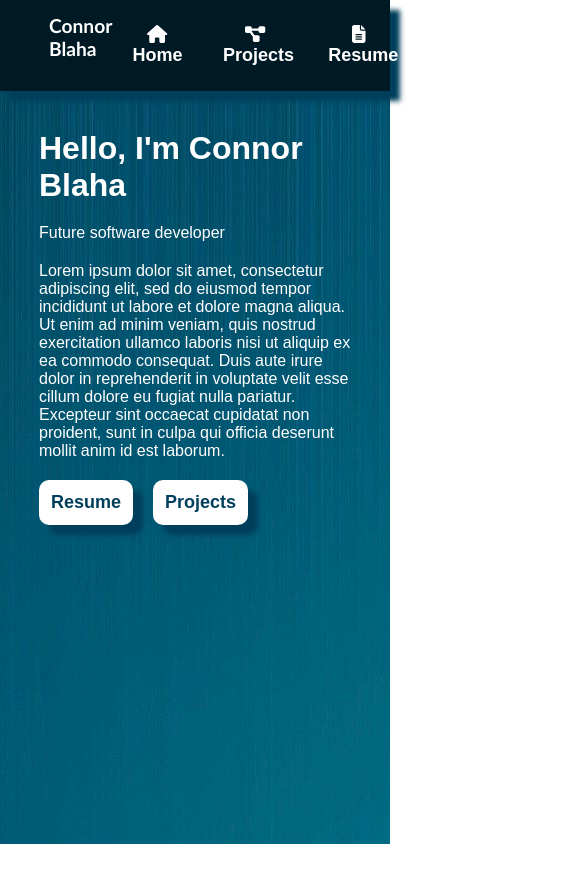
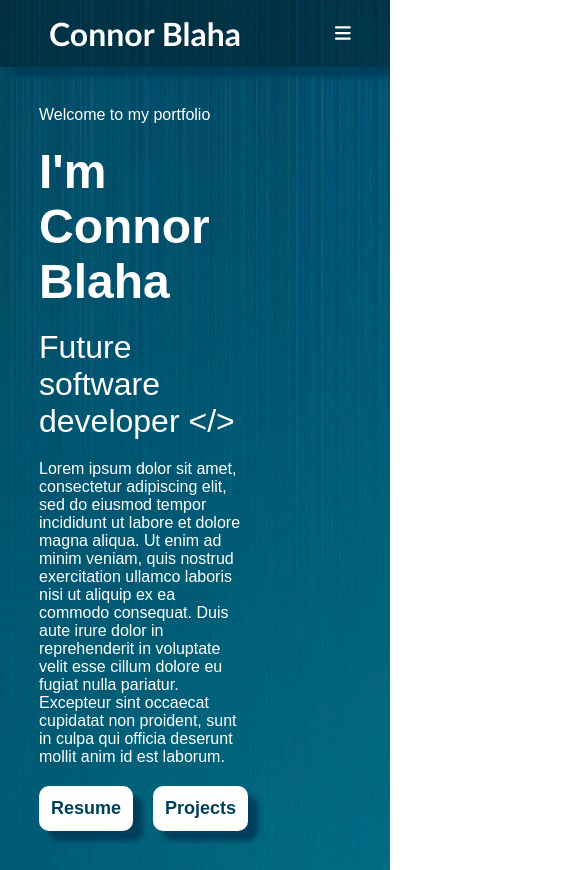
Before and after one commit to SunCh1p/PersonalWebsite, a React (Vite) app in the folder client/: page / in a window 390 px wide. Shown: the top 870 px of the page, 585 px wide, since content can reach past the window. Before the commit the page ends 844 px from the top, so only its background shows below. Built offline with nearby package versions, Linux system fonts and the light colour scheme; the HTML template or start-up script is replaced by a standard one.

Commit message:
implemented hamburger menu without drop down animation

```diff
--- a/client/src/App.css
+++ b/client/src/App.css
@@ -40,9 +40,44 @@
   padding-right: 10%;
   padding-top: 1%;
   padding-bottom: 1%;
-  backdrop-filter: blur(4.8px);
   box-shadow: 10px 10px 5px var(--secondary);
-  background-color: var(--primary);
+  background: rgba(0, 26, 37, 0.5);
+  backdrop-filter: blue(10px);
+  flex-wrap: wrap;
+}
+
+.hamburger{
+  display: none;
+  font-size: 1rem;
+  cursor: pointer;
+  color: var(--textAccent);
+  font-size: large;
+}
+
+.navButtons{
+  display: flex;
+  flex-direction:row;
+  align-items: center;
+  justify-content: center;
+
+}
+
+.navButtons.open{
+  display: flex;
+}
+
+@media (max-width: 920px) {
+  .navButtons {
+    display: none;
+    flex-direction: column;
+    width: 100%;
+  }
+  .hamburger{
+    display: flex;
+    align-items: center;
+    justify-content: center;
+  }
+
 }
 
 /*Stylding for custom button component*/
@@ -97,11 +132,13 @@
   font-size: large;
   box-shadow: 10px 10px 5px var(--secondary);
   backdrop-filter: blur(4.8px);
-  transition: transform 0.3s ease;
+  transition: transform 0.3s ease, background-color 0.3s ease, color 0.3s ease;
 }
 
 .customBoxButton:hover{
   border: 2px solid var(--textAccent);
+  background-color: var(--secondary);
+  color: white;
   transform: scale(1.1) translateY(-1px);
   cursor: pointer;
 
@@ -110,13 +147,22 @@
 /*Styling for generic horizontal container*/
 .hContainer{
   display: flex;
+  flex-direction: row;
+  gap: 20px;
+}
+
+.hContainerCentered{
+  display: flex;
+  flex-direction: row;
   align-items: center;
+  justify-content: center;
   gap: 20px;
 }
 
 .vContainer{
   display: flex;
-  align-items: center;
+  flex-direction: column;
+  justify-content: center;
   gap: 20px;
 }
 
@@ -127,8 +173,16 @@
 
 .titleHighlight{
   color: var(--textAccent);
-  font-size: larger;
+  font-size: xx-large;
   font-weight: 900;
   padding: 10px;
   font-family:'Gill Sans', 'Gill Sans MT', Calibri, 'Trebuchet MS', sans-serif;
 }
+
+.title{
+  font-size: 3rem;
+}
+
+.subtitle{
+  font-size: 2rem;
+}
--- a/client/src/components/navbar.jsx
+++ b/client/src/components/navbar.jsx
@@ -1,24 +1,31 @@
-import React from "react";
+import React, {useState} from "react";
 import { useNavigate } from 'react-router-dom';
 import Button from './button';
 import { FontAwesomeIcon } from '@fortawesome/react-fontawesome';
-import { faHome, faProjectDiagram, faFileAlt, faUser, faEnvelope, faBlog } from '@fortawesome/free-solid-svg-icons';
+import { faBars, faHome, faProjectDiagram, faFileAlt, faUser, faEnvelope, faBlog } from '@fortawesome/free-solid-svg-icons';
 function NavBar(){
+  const [open, setOpen] = useState(false);
   const navigate = useNavigate();
+
   function handleClick(page){
+    setOpen(false);
     navigate(page)
   }
-
+  function toggleMenu(){
+    setOpen(!open);
+  }
   return(
     <div className="navBarContainer">
-      <span className="titleHighlight">Connor Blaha</span>
-      <div className="hContainer">
+      <h1 className="titleHighlight">Connor Blaha</h1>
+      <div className="hamburger" onClick={toggleMenu}>
+        <FontAwesomeIcon icon={faBars} />
+      </div>
+      <div className={`navButtons ${open ? 'open' : ''}`}>
         <Button onClick={() => handleClick('/')}> <FontAwesomeIcon icon={faHome}/> Home</Button>
         <Button onClick={() => handleClick('/Projects')}> <FontAwesomeIcon icon={faProjectDiagram}/> Projects</Button>
         <Button onClick={() => handleClick('/Resume')}> <FontAwesomeIcon icon={faFileAlt}/> Resume</Button>
-        <Button onClick={() => handleClick('/About')}> <FontAwesomeIcon icon={faUser}/> About me</Button>
+        <Button onClick={() => handleClick('/About')}> <FontAwesomeIcon icon={faUser}/> About</Button>
         <Button onClick={() => handleClick('/Contact')}> <FontAwesomeIcon icon={faEnvelope}/> Contact</Button>
-        <Button onClick={() => handleClick('/Blog')}> <FontAwesomeIcon icon={faBlog}/> Blog</Button>
       </div>
     </div>
   );
--- a/client/src/pages/home.jsx
+++ b/client/src/pages/home.jsx
@@ -8,9 +8,11 @@ function Home(){
   return(
     <div>
       <NavBar/>
-      <div className="container">
-        <h1>Hello, I'm Connor Blaha</h1>
-        <p>Future software developer</p>
+      <div className="columnTwo container">
+        <div className = "vContainer">
+          <p>Welcome to my portfolio</p>
+          <h1 className="title">I'm Connor Blaha</h1>
+          <p className="subtitle">Future software developer &lt;/&gt;</p>
           <p>Lorem ipsum dolor sit amet, consectetur adipiscing elit, sed do eiusmod tempor incididunt ut labore et dolore magna aliqua.
             Ut enim ad minim veniam, quis nostrud exercitation ullamco laboris nisi ut aliquip ex ea commodo consequat.
             Duis aute irure dolor in reprehenderit in voluptate velit esse cillum dolore eu fugiat nulla pariatur.
@@ -21,6 +23,10 @@ function Home(){
             <BoxButton>Projects</BoxButton>
           </div>
         </div>
+        <div>
+
+        </div>
+      </div>
     </div>
   );
 }
```
Also changed, not shown: client/src/pages/blog.jsx (deleted), 1 other file (tests, documents, lock files or other folders). Lines whose indentation alone changed are shown as unchanged.
